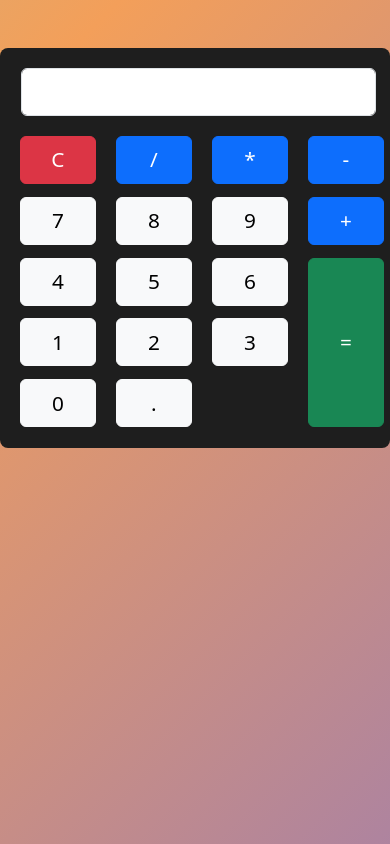
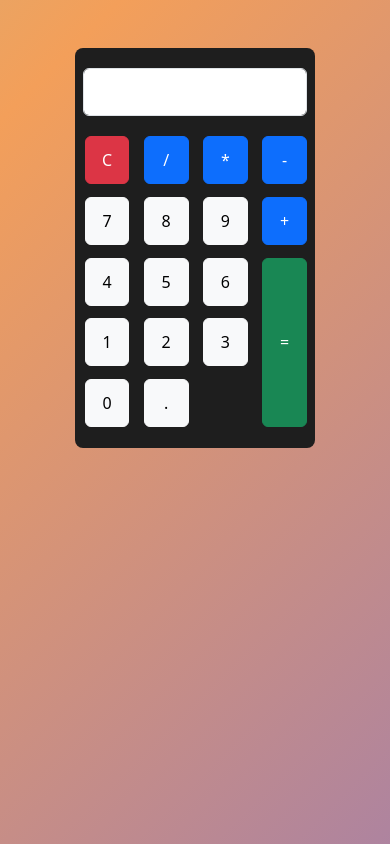
Before and after one commit to SinghVanshdeep/basic-calculator-project, a plain HTML site: page index.html in a window 390 px wide. Drawn offline with nearby package versions, Linux system fonts and the light colour scheme.

Commit message:
Media Query Update 1.1

```diff
--- a/style.css
+++ b/style.css
@@ -107,17 +107,20 @@ body {
 
 @media only screen and (max-width: 768px){
     #main{
-        width: 25rem;
+        width: 15rem;
     }
     #screen{
-        margin-left: 1.3rem;
-        width: 91.2%;
+        margin-left: 0.5rem;
+        width: 93.4%;
     }
     #container{
-        grid-template-columns: 6rem 6rem 6rem 6rem;
+        grid-template-columns: 3.7rem 3.7rem 3.7rem 3.7rem;
+        margin-right: 0.3rem;
+        /* grid-template-rows: 2rem 2rem 2rem 2rem 1.6rem 2rem; */
     }
     .btn{
         height: 3rem;
-        width: 4.8rem;
+        width: 2.8rem;
+        font-size: 1rem;
     }
 }
```
